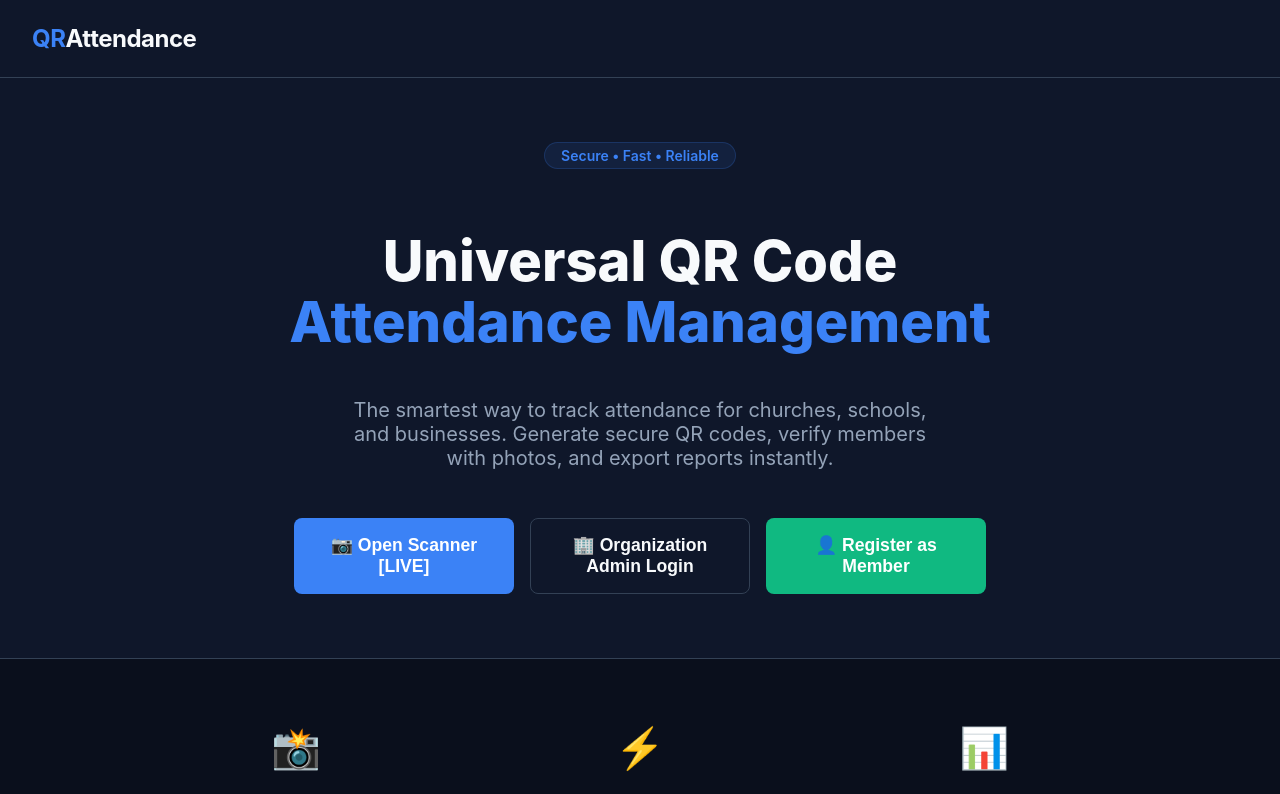
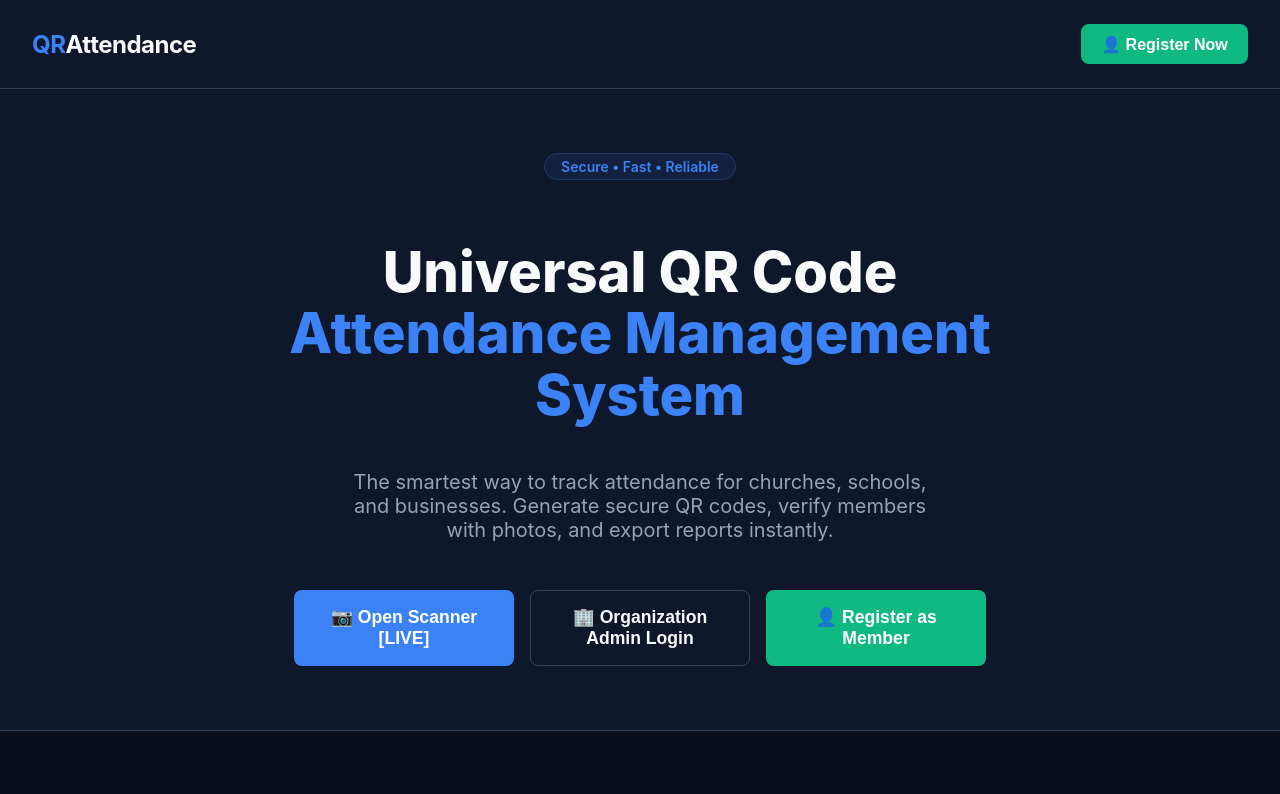
Before and after one commit to thodaniel3-sudo/universal-qr-attendance, a React (Vite) app: page / in a window 1280 px wide. Shown: the top 794 px of the page. Built offline with nearby package versions, Linux system fonts and the light colour scheme; no server answers.

Commit message:
Fix navbar layout for Register Now button

```diff
--- a/src/App.tsx
+++ b/src/App.tsx
@@ -10,13 +10,10 @@ import ScannerStandalone from './pages/ScannerStandalone';
 import AdminEvents from './pages/AdminEvents';
 import AdminMembers from './pages/AdminMembers';
 import AdminAttendance from './pages/AdminAttendance';
-import { THEME, Button, Card } from './components/UI';
 import PublicScanView from './pages/PublicScanView';
 import AdminMemberLink from './pages/AdminMemberLink';
-
 import AdminCSVExport from './pages/AdminCSVExport';
-
-
+import { THEME, Button, Card } from './components/UI';
 
 // --- ANIMATION KEYFRAMES ---
 const animationStyles = `
@@ -53,11 +50,26 @@ function Landing() {
 
       <style>{animationStyles}</style>
 
-      {/* Clean Navigation Bar (No clutter) */}
+      {/* Clean Navigation Bar */}
       <nav style={{ padding: '1.5rem 2rem', display: 'flex', justifyContent: 'space-between', alignItems: 'center', borderBottom: `1px solid ${THEME.border}` }} className="animate-fade-up">
+
+        {/* LEFT: Logo */}
         <div style={{ fontSize: '1.5rem', fontWeight: 700, letterSpacing: '-0.5px' }}>
           <span style={{ color: THEME.primary }}>QR</span>Attendance
         </div>
+
+        {/* RIGHT: Register Button */}
+        <a
+          href="https://universal-qr-attendance-rdxa.vercel.app/register?org=shades"
+          target="_blank"
+          rel="noopener noreferrer"
+          style={{ textDecoration: 'none' }}
+        >
+          <Button variant="success" style={{ padding: '0.6rem 1.2rem', fontSize: '1rem' }}>
+            👤 Register Now
+          </Button>
+        </a>
+
       </nav>
 
       {/* Hero Section */}
@@ -69,7 +81,7 @@ function Landing() {
 
         <h1 className="animate-fade-up delay-200" style={{ fontSize: '3.5rem', fontWeight: 800, lineHeight: 1.1, maxWidth: '800px', marginBottom: '1.5rem' }}>
           Universal QR Code <br />
-          <span style={{ color: THEME.primary }}>Attendance Management</span>
+          <span style={{ color: THEME.primary }}>Attendance Management System</span>
         </h1>
 
         <p className="animate-fade-up delay-300" style={{ fontSize: '1.25rem', color: THEME.textMuted, maxWidth: '600px', marginBottom: '3rem' }}>
```
